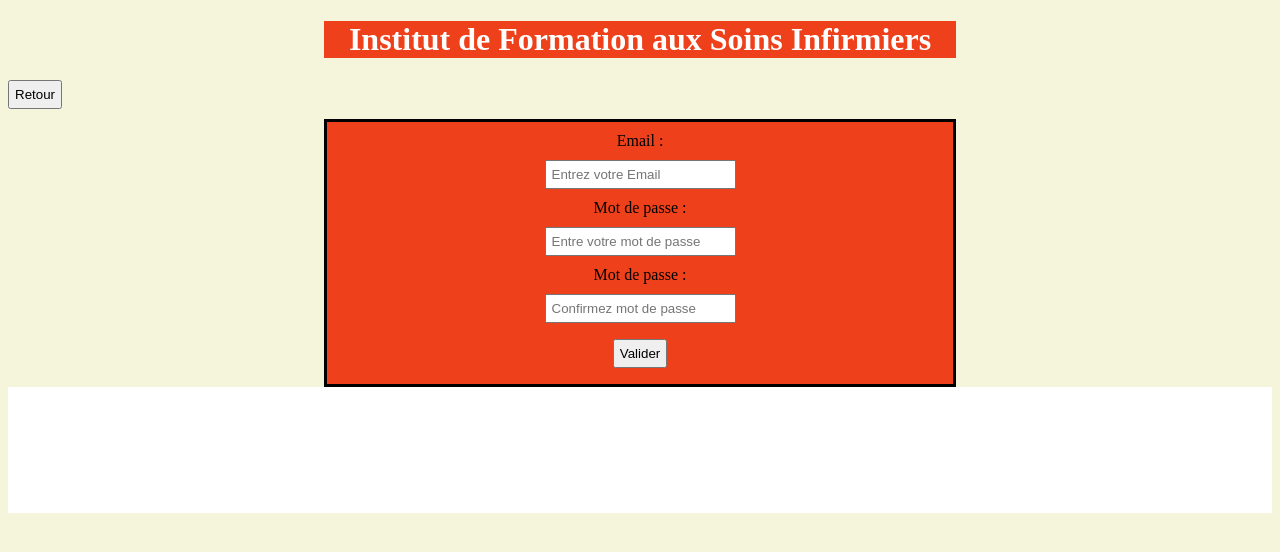
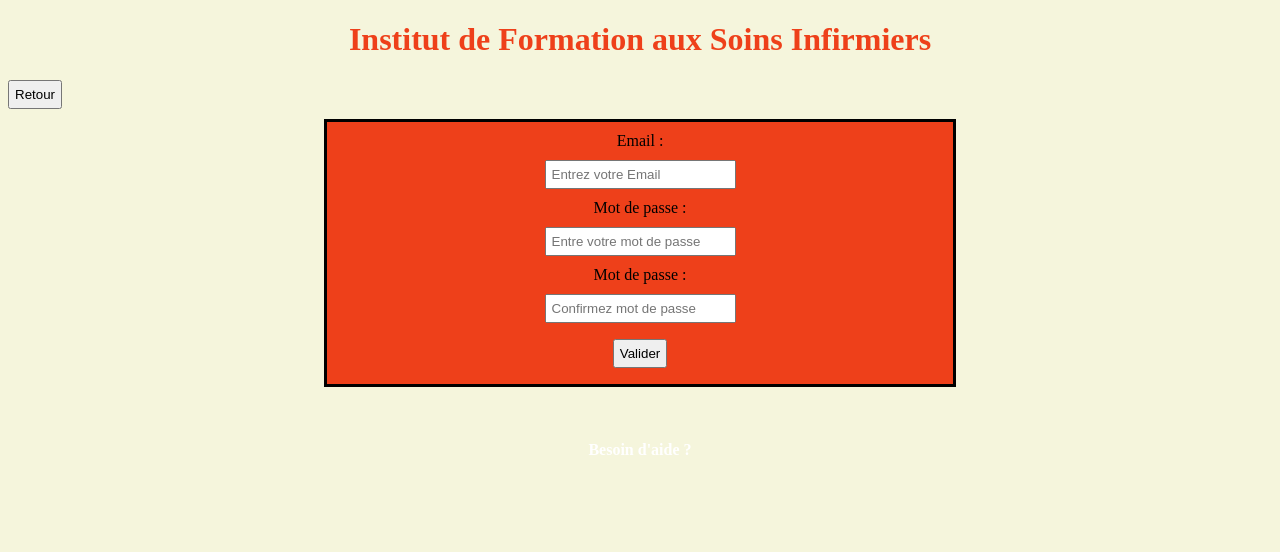
Before and after one commit to RomainSoil/SAE301, a PHP site: page /SAE301/LOGIN.php in a window 1280 px wide. Shown: the top 552 px of the page. Run offline with PHP 8.4, Linux system fonts and the light colour scheme.

Commit message:
Accueil/Login 2

```diff
--- a/PHP/LOGIN.css
+++ b/PHP/LOGIN.css
@@ -8,9 +8,9 @@ body{
     background-color: beige;
 }
 header{
-    background-color: #EE401A;
+    background-color: beige;
     text-align: center;
-    color: white;
+    color: #EE401A;
     margin-left: 25%;
     margin-right: 25%;
 
@@ -65,7 +65,7 @@ footer {
     width:94%;
     font-size: 1em;
     color:white;
-    background-color: white;
+    background-color: beige;
     font-weight: bold;
 }
 div.box{
```
Also changed, not shown: PHP/Accueil.css (+7 -8 lines), PHP/Accueil.php (+2 -5 lines).
